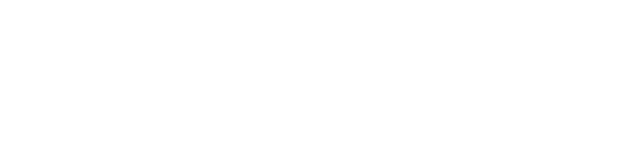
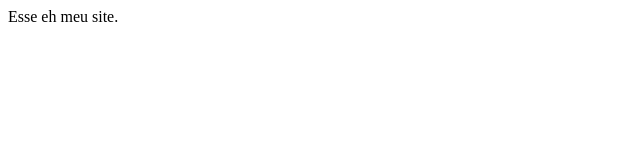
Before and after one commit to DanielHara/site, a plain HTML site: page index.html in a window 1280 px wide. Shown: the whole page, without its empty margins (0-640 px from the left). Drawn offline with Linux system fonts and the light colour scheme.

Commit message:
Comentario

```diff
--- a/index.html
+++ b/index.html
@@ -5,5 +5,6 @@
 	<title> Meu Site </title>
 </head>
 <body>
+Esse eh meu site.
 </body>
 </html>
```
